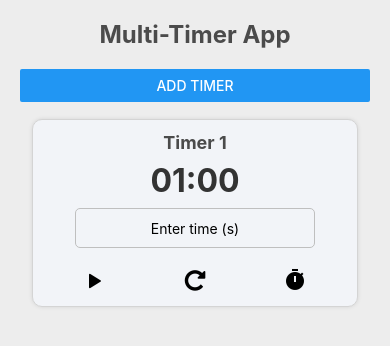
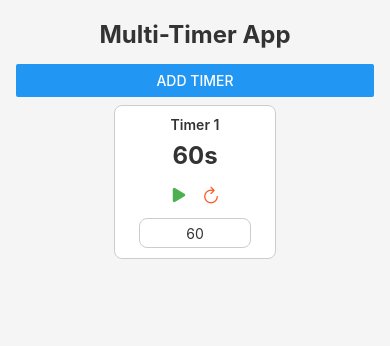
Before and after one commit to mankarshubham81/native-timer-app, a React Native app: screen / in a window 390 px wide. Both pictures are taken after a click on the button "ADD TIMER". Shown: the top 346 px of the page. Built offline with nearby package versions, Linux system fonts and the light colour scheme.

Commit message:
added new refined and modular code

```diff
--- a/App.tsx
+++ b/App.tsx
@@ -1,67 +1,21 @@
-import React, { useState } from 'react';
-import { View, Text, Button, StyleSheet, Alert, FlatList } from 'react-native';
-import Timer from './Timer';
+// App.tsx
+import React from 'react';
+import { SafeAreaView, StyleSheet, StatusBar } from 'react-native';
+import TimerApp from './components/TimerApp';
 
 const App: React.FC = () => {
-  const [timers, setTimers] = useState<{ id: number; initialTime: number }[]>([]);
-  const [nextId, setNextId] = useState(0);
-
-  const addTimer = () => {
-    if (timers.length >= 5) {
-      Alert.alert('Limit Reached', 'You can only add up to 5 timers.');
-      return;
-    }
-    setTimers([...timers, { id: nextId, initialTime: 60 }]);
-    setNextId(nextId + 1);
-  };
-
-  const removeTimer = (id: number) => {
-    setTimers(timers.filter((timer) => timer.id !== id));
-  };
-
-  const handleTimerEnd = (id: number) => {
-    Alert.alert('Timer Finished', `Timer ${id + 1} has ended.`);
-    removeTimer(id);
-  };
-
   return (
-    <View style={styles.container}>
-      <Text style={styles.title}>Multi-Timer App</Text>
-      <Button title="Add Timer" onPress={addTimer} />
-      <FlatList
-        data={timers}
-        renderItem={({ item }) => (
-          <Timer key={item.id} id={item.id} initialTime={item.initialTime} onTimerEnd={handleTimerEnd} />
-        )}
-        keyExtractor={(item) => item.id.toString()}
-        numColumns={2}
-        columnWrapperStyle={styles.row}
-        contentContainerStyle={styles.timerGrid}
-      />
-    </View>
+    <SafeAreaView style={styles.container}>
+      <StatusBar barStyle="dark-content" />
+      <TimerApp />
+    </SafeAreaView>
   );
 };
 
 const styles = StyleSheet.create({
   container: {
     flex: 1,
-    padding: 20,
-    backgroundColor: '#EDEDED',
-    justifyContent: 'flex-start',
-  },
-  title: {
-    fontSize: 24,
-    fontWeight: 'bold',
-    color: '#4B4B4B',
-    textAlign: 'center',
-    marginBottom: 20,
-  },
-  timerGrid: {
-    paddingBottom: 20,
-  },
-  row: {
-    justifyContent: 'space-between',
-    marginVertical: 5,
+    backgroundColor: '#f5f5f5',
   },
 });
 
--- a/Timer.tsx
+++ b/Timer.tsx
@@ -1,155 +1,155 @@
-import React, { useState, useEffect } from 'react';
-import { View, Text, StyleSheet, TextInput, Alert, Vibration, TouchableOpacity } from 'react-native';
-import { FontAwesome, Entypo, MaterialIcons } from '@expo/vector-icons';
+// import React, { useState, useEffect } from 'react';
+// import { View, Text, StyleSheet, TextInput, Alert, Vibration, TouchableOpacity } from 'react-native';
+// import { FontAwesome, Entypo, MaterialIcons } from '@expo/vector-icons';
 
-interface TimerProps {
-  id: number;
-  initialTime: number;
-  onTimerEnd: (id: number) => void;
-}
+// interface TimerProps {
+//   id: number;
+//   initialTime: number;
+//   onTimerEnd: (id: number) => void;
+// }
 
-const Timer: React.FC<TimerProps> = ({ id, initialTime, onTimerEnd }) => {
-  const [time, setTime] = useState(initialTime);
-  const [isRunning, setIsRunning] = useState(false);
-  const [customTime, setCustomTime] = useState('');
-  const [inputEnabled, setInputEnabled] = useState(true);
+// const Timer: React.FC<TimerProps> = ({ id, initialTime, onTimerEnd }) => {
+//   const [time, setTime] = useState(initialTime);
+//   const [isRunning, setIsRunning] = useState(false);
+//   const [customTime, setCustomTime] = useState('');
+//   const [inputEnabled, setInputEnabled] = useState(true);
 
-  useEffect(() => {
-    let interval: NodeJS.Timeout | null = null;
+//   useEffect(() => {
+//     let interval: NodeJS.Timeout | null = null;
 
-    if (isRunning && time > 0) {
-      interval = setInterval(() => {
-        setTime((prevTime) => prevTime - 1);
-      }, 1000);
-    } else if (time === 0 && isRunning) {
-      Vibration.vibrate(500);
-      Alert.alert(`Timer ${id + 1} Complete`, `Timer ${id + 1} has finished!`);
-      onTimerEnd(id);
-      setIsRunning(false);
-      setInputEnabled(true);
-    }
+//     if (isRunning && time > 0) {
+//       interval = setInterval(() => {
+//         setTime((prevTime) => prevTime - 1);
+//       }, 1000);
+//     } else if (time === 0 && isRunning) {
+//       Vibration.vibrate(500);
+//       Alert.alert(`Timer ${id + 1} Complete`, `Timer ${id + 1} has finished!`);
+//       onTimerEnd(id);
+//       setIsRunning(false);
+//       setInputEnabled(true);
+//     }
 
-    return () => {
-      if (interval) clearInterval(interval);
-    };
-  }, [isRunning, time]);
+//     return () => {
+//       if (interval) clearInterval(interval);
+//     };
+//   }, [isRunning, time]);
 
-  const handleStartPause = () => {
-    if (time > 0) {
-      setIsRunning(!isRunning);
-      setInputEnabled(false);
-    }
-  };
+//   const handleStartPause = () => {
+//     if (time > 0) {
+//       setIsRunning(!isRunning);
+//       setInputEnabled(false);
+//     }
+//   };
 
-  const handleReset = () => {
-    setTime(initialTime);
-    setIsRunning(false);
-    setInputEnabled(true);
-  };
+//   const handleReset = () => {
+//     setTime(initialTime);
+//     setIsRunning(false);
+//     setInputEnabled(true);
+//   };
 
-  const handleSetCustomTime = () => {
-    const newTime = parseInt(customTime, 10);
-    if (isNaN(newTime) || newTime <= 0) {
-      Alert.alert('Invalid Input', 'Please enter a positive number greater than zero.');
-    } else {
-      setTime(newTime);
-      setInputEnabled(false);
-      setCustomTime('');
-    }
-  };
+//   const handleSetCustomTime = () => {
+//     const newTime = parseInt(customTime, 10);
+//     if (isNaN(newTime) || newTime <= 0) {
+//       Alert.alert('Invalid Input', 'Please enter a positive number greater than zero.');
+//     } else {
+//       setTime(newTime);
+//       setInputEnabled(false);
+//       setCustomTime('');
+//     }
+//   };
 
-  const formatTime = (seconds: number) => {
-    const mins = Math.floor(seconds / 60).toString().padStart(2, '0');
-    const secs = (seconds % 60).toString().padStart(2, '0');
-    return `${mins}:${secs}`;
-  };
+//   const formatTime = (seconds: number) => {
+//     const mins = Math.floor(seconds / 60).toString().padStart(2, '0');
+//     const secs = (seconds % 60).toString().padStart(2, '0');
+//     return `${mins}:${secs}`;
+//   };
 
-  return (
-    <View style={[styles.timerContainer, isRunning ? styles.running : styles.paused]}>
-      <Text style={styles.timerText}>{`Timer ${id + 1}`}</Text>
-      <Text style={styles.timeDisplay}>{formatTime(time)}</Text>
-      <TextInput
-        style={styles.input}
-        placeholder="Enter time (s)"
-        value={customTime}
-        onChangeText={setCustomTime}
-        editable={inputEnabled}
-        keyboardType="numeric"
-      />
-      <View style={styles.iconRow}>
-        <TouchableOpacity onPress={handleStartPause} style={styles.iconButton}>
-          {isRunning ? (
-            <Entypo name="controller-paus" size={24} color="black" />
-          ) : (
-            <Entypo name="controller-play" size={24} color="black" />
-          )}
-        </TouchableOpacity>
-        <TouchableOpacity onPress={handleReset} style={styles.iconButton}>
-          <FontAwesome name="repeat" size={24} color="black" />
-        </TouchableOpacity>
-        <TouchableOpacity onPress={handleSetCustomTime} style={styles.iconButton} disabled={!inputEnabled}>
-          <MaterialIcons name="timer" size={24} color={inputEnabled ? "black" : "gray"} />
-        </TouchableOpacity>
-      </View>
-    </View>
-  );
-};
+//   return (
+//     <View style={[styles.timerContainer, isRunning ? styles.running : styles.paused]}>
+//       <Text style={styles.timerText}>{`Timer ${id + 1}`}</Text>
+//       <Text style={styles.timeDisplay}>{formatTime(time)}</Text>
+//       <TextInput
+//         style={styles.input}
+//         placeholder="Enter time (s)"
+//         value={customTime}
+//         onChangeText={setCustomTime}
+//         editable={inputEnabled}
+//         keyboardType="numeric"
+//       />
+//       <View style={styles.iconRow}>
+//         <TouchableOpacity onPress={handleStartPause} style={styles.iconButton}>
+//           {isRunning ? (
+//             <Entypo name="controller-paus" size={24} color="black" />
+//           ) : (
+//             <Entypo name="controller-play" size={24} color="black" />
+//           )}
+//         </TouchableOpacity>
+//         <TouchableOpacity onPress={handleReset} style={styles.iconButton}>
+//           <FontAwesome name="repeat" size={24} color="black" />
+//         </TouchableOpacity>
+//         <TouchableOpacity onPress={handleSetCustomTime} style={styles.iconButton} disabled={!inputEnabled}>
+//           <MaterialIcons name="timer" size={24} color={inputEnabled ? "black" : "gray"} />
+//         </TouchableOpacity>
+//       </View>
+//     </View>
+//   );
+// };
 
-const styles = StyleSheet.create({
-  timerContainer: {
-    flex: 1,
-    padding: 12,
-    margin: 12,
-    borderRadius: 10,
-    alignItems: 'center',
-    backgroundColor: '#f2f4f8',
-    shadowColor: '#000',
-    shadowOpacity: 0.1,
-    shadowRadius: 4,
-    elevation: 2,
-    width: '45%',
-    borderColor: '#d4d4d4',
-    borderWidth: 1,
-  },
-  running: {
-    borderColor: '#4a90e2',
-  },
-  paused: {
-    borderColor: '#d4d4d4',
-  },
-  timerText: {
-    fontSize: 18,
-    fontWeight: 'bold',
-    color: '#4b4b4b',
-    marginBottom: 8,
-  },
-  timeDisplay: {
-    fontSize: 32,
-    fontWeight: 'bold',
-    color: '#333',
-    marginBottom: 8,
-  },
-  input: {
-    width: '80%',
-    height: 40,
-    borderColor: '#bfbfbf',
-    borderWidth: 1,
-    paddingHorizontal: 10,
-    borderRadius: 5,
-    textAlign: 'center',
-    marginBottom: 12,
-  },
-  iconRow: {
-    flexDirection: 'row',
-    justifyContent: 'space-between',
-    width: '100%',
-    marginTop: 8,
-  },
-  iconButton: {
-    flex: 1,
-    marginHorizontal: 5,
-    alignItems: 'center',
-  },
-});
+// const styles = StyleSheet.create({
+//   timerContainer: {
+//     flex: 1,
+//     padding: 12,
+//     margin: 12,
+//     borderRadius: 10,
+//     alignItems: 'center',
+//     backgroundColor: '#f2f4f8',
+//     shadowColor: '#000',
+//     shadowOpacity: 0.1,
+//     shadowRadius: 4,
+//     elevation: 2,
+//     width: '45%',
+//     borderColor: '#d4d4d4',
+//     borderWidth: 1,
+//   },
+//   running: {
+//     borderColor: '#4a90e2',
+//   },
+//   paused: {
+//     borderColor: '#d4d4d4',
+//   },
+//   timerText: {
+//     fontSize: 18,
+//     fontWeight: 'bold',
+//     color: '#4b4b4b',
+//     marginBottom: 8,
+//   },
+//   timeDisplay: {
+//     fontSize: 32,
+//     fontWeight: 'bold',
+//     color: '#333',
+//     marginBottom: 8,
+//   },
+//   input: {
+//     width: '80%',
+//     height: 40,
+//     borderColor: '#bfbfbf',
+//     borderWidth: 1,
+//     paddingHorizontal: 10,
+//     borderRadius: 5,
+//     textAlign: 'center',
+//     marginBottom: 12,
+//   },
+//   iconRow: {
+//     flexDirection: 'row',
+//     justifyContent: 'space-between',
+//     width: '100%',
+//     marginTop: 8,
+//   },
+//   iconButton: {
+//     flex: 1,
+//     marginHorizontal: 5,
+//     alignItems: 'center',
+//   },
+// });
 
-export default Timer;
+// export default Timer;
--- /dev/null
+++ b/components/Timer.tsx
@@ -0,0 +1,110 @@
+// components/Timer.tsx
+import React, { useState, useEffect } from 'react';
+import { View, Text, TouchableOpacity, StyleSheet, TextInput, Alert, Vibration } from 'react-native';
+import { Ionicons } from '@expo/vector-icons';
+
+interface TimerProps {
+  id: number;
+}
+
+const Timer: React.FC<TimerProps> = ({ id }) => {
+  const [time, setTime] = useState<number>(60);
+  const [customTime, setCustomTime] = useState<string>('60');
+  const [isActive, setIsActive] = useState<boolean>(false);
+
+  useEffect(() => {
+    let interval: NodeJS.Timeout | null = null;
+
+    if (isActive && time > 0) {
+      interval = setInterval(() => setTime((prevTime) => prevTime - 1), 1000);
+    } else if (time === 0) {
+      setIsActive(false);
+      Alert.alert("Time's up!", `Timer ${id + 1} has finished.`);
+      Vibration.vibrate(500);
+    }
+
+    return () => {
+      if (interval) clearInterval(interval);
+    };
+  }, [isActive, time, id]);
+
+  const toggleTimer = () => setIsActive(!isActive);
+  const resetTimer = () => {
+    setIsActive(false);
+    setTime(parseInt(customTime) || 60);
+  };
+  const setCustomTimeHandler = () => {
+    const parsedTime = parseInt(customTime);
+    if (isNaN(parsedTime) || parsedTime <= 0) {
+      Alert.alert('Invalid Time', 'Please enter a positive number.');
+      return;
+    }
+    setTime(parsedTime);
+  };
+
+  return (
+    <View style={styles.timerContainer}>
+      <Text style={styles.timerTitle}>Timer {id + 1}</Text>
+      <Text style={styles.timeText}>{time}s</Text>
+      <View style={styles.buttonContainer}>
+        <TouchableOpacity onPress={toggleTimer} style={styles.iconButton}>
+          <Ionicons name={isActive ? "pause" : "play"} size={20} color="#4CAF50" />
+        </TouchableOpacity>
+        <TouchableOpacity onPress={resetTimer} style={styles.iconButton}>
+          <Ionicons name="refresh" size={20} color="#FF5722" />
+        </TouchableOpacity>
+      </View>
+      <TextInput
+        style={styles.input}
+        value={customTime}
+        onChangeText={setCustomTime}
+        keyboardType="numeric"
+        placeholder="Set Time (s)"
+        onBlur={setCustomTimeHandler}
+      />
+    </View>
+  );
+};
+
+const styles = StyleSheet.create({
+  timerContainer: {
+    padding: 10,
+    margin: 8,
+    borderRadius: 8,
+    borderColor: '#ccc',
+    borderWidth: 1,
+    backgroundColor: '#ffffff',
+    width: '45%',
+    alignItems: 'center',
+  },
+  timerTitle: {
+    fontSize: 14,
+    fontWeight: '600',
+    color: '#333',
+  },
+  timeText: {
+    fontSize: 24,
+    fontWeight: 'bold',
+    marginVertical: 8,
+    color: '#333',
+  },
+  buttonContainer: {
+    flexDirection: 'row',
+    marginVertical: 6,
+  },
+  iconButton: {
+    marginHorizontal: 6,
+  },
+  input: {
+    height: 30,
+    borderColor: '#ccc',
+    borderWidth: 1,
+    borderRadius: 8,
+    width: '80%',
+    textAlign: 'center',
+    marginTop: 6,
+    color: '#333',
+  },
+});
+
+export default Timer;
--- /dev/null
+++ b/components/TimerApp.tsx
@@ -0,0 +1,65 @@
+// components/TimerApp.tsx
+import React, { useState } from 'react';
+import { View, Button, StyleSheet, Text, ScrollView } from 'react-native';
+import Timer from './Timer';
+
+const TimerApp: React.FC = () => {
+  const [timers, setTimers] = useState<number[]>([]);
+  const [showLimitMessage, setShowLimitMessage] = useState(false);
+
+  const addTimer = () => {
+    if (timers.length < 5) {
+      setTimers([timers.length, ...timers]);
+    } else {
+      setShowLimitMessage(true);
+      setTimeout(() => setShowLimitMessage(false), 2000);
+    }
+  };
+
+  return (
+    <View style={styles.container}>
+      <Text style={styles.header}>Multi-Timer App</Text>
+      <Button title="Add Timer" onPress={addTimer} />
+      {showLimitMessage && <Text style={styles.limitText}>Maximum of 5 timers reached</Text>}
+      <ScrollView contentContainerStyle={styles.timersContainer}>
+        <View style={styles.gridContainer}>
+          {timers.map((timerId) => (
+            <Timer key={timerId} id={timerId} />
+          ))}
+        </View>
+      </ScrollView>
+    </View>
+  );
+};
+
+const styles = StyleSheet.create({
+  container: {
+    flex: 1,
+    paddingTop: 20,
+    paddingHorizontal: 16,
+    backgroundColor: '#f5f5f5',
+  },
+  header: {
+    fontSize: 24,
+    fontWeight: '700',
+    color: '#333',
+    marginBottom: 15,
+    textAlign: 'center',
+  },
+  timersContainer: {
+    paddingBottom: 20,
+  },
+  gridContainer: {
+    flexDirection: 'row',
+    flexWrap: 'wrap',
+    justifyContent: 'space-around',
+  },
+  limitText: {
+    color: '#FF5722',
+    fontSize: 14,
+    marginTop: 10,
+    textAlign: 'center',
+  },
+});
+
+export default TimerApp;
```
